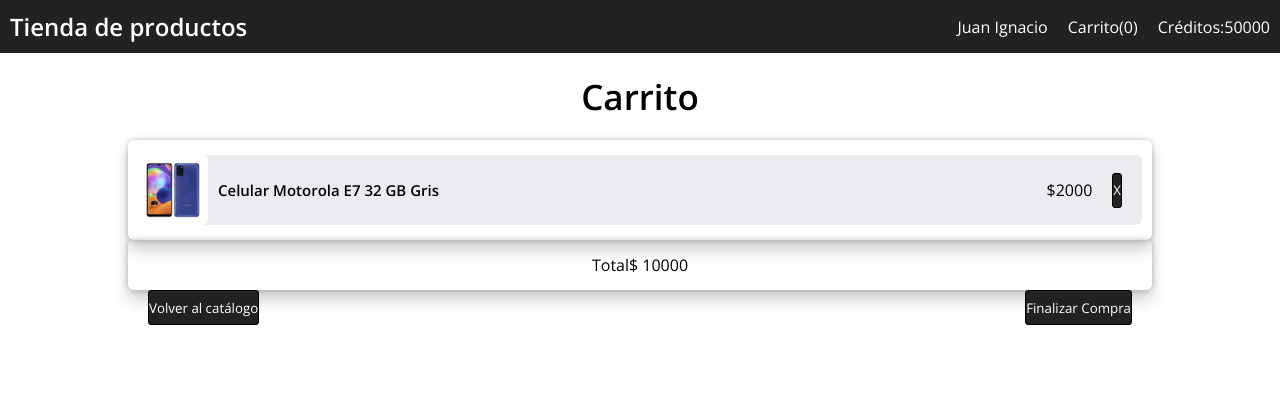
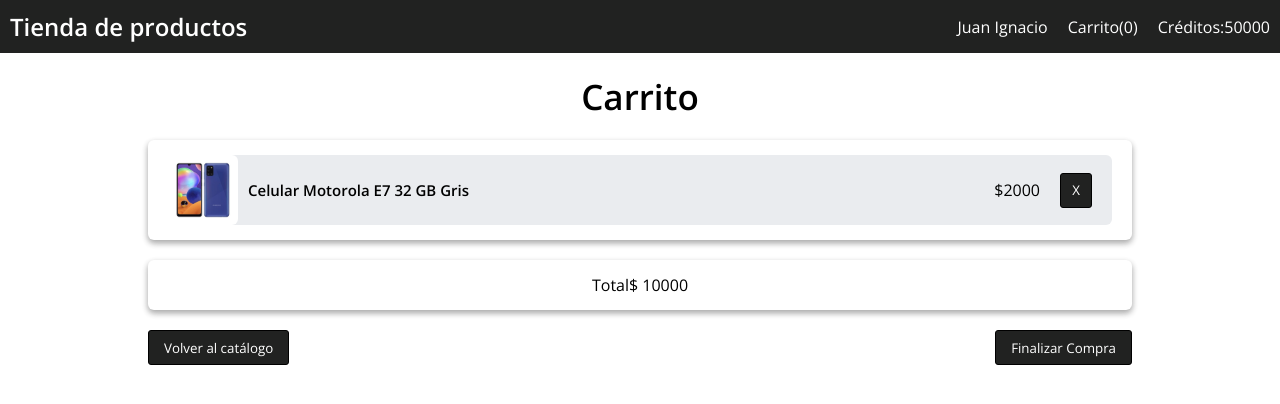
Before and after one commit to Getsuga743/enviopack-challenge-frontend, a React (Create React App) app: page /cart in a window 1280 px wide. Shown: the top 404 px of the page. Built offline with nearby package versions, Linux system fonts and the light colour scheme.

Commit message:
feat(ui / global): add changes in ui components and global components

```diff
--- a/src/components/ui/Box.js
+++ b/src/components/ui/Box.js
@@ -7,9 +7,12 @@
   align-items: ${(props) => props.alignItems || 'center'};
   padding: 1rem;
   height: ${(props) => props.height};
-  width: ${(props) => props.theme.sizes[props.width]};
-  box-shadow: 0 10px 15px rgba(0, 0, 0, 0.19), 0 0px 6px rgba(0, 0, 0, 0.23);
+  max-width: ${(props) => props.theme.sizes[props.width] || props.width};
+  width: 100%;
+  box-shadow: 0 3px 6px rgba(0, 0, 0, 0.16), 0 3px 6px rgba(0, 0, 0, 0.23);
   border-radius: 6px;
+  margin: ${(props) => props.m || 'auto'};
+  padding: ${(props) => props.p || 'auto'};
 `;
 
 export default Box;
--- a/src/components/ui/Button.js
+++ b/src/components/ui/Button.js
@@ -5,6 +5,7 @@
   lg: '20rem',
   md: '15rem',
   sm: '10rem',
+  tny: '2rem',
 };
 
 const Button = styled.button`
@@ -15,8 +16,12 @@
   color: ${(props) => props.theme.colors.background};
   cursor: pointer;
   transition: all 100ms;
+  padding: 1.5rem;
   :hover {
-    filter: brightness(1.5);
+    filter: brightness(1.4);
+  }
+  :active {
+    filter: brightness(1);
   }
 `;
 export default Button;
--- a/src/styles/globals.js
+++ b/src/styles/globals.js
@@ -35,14 +35,13 @@
         margin:0;
         padding:0;
     };
-    button,
-    button:focus,
-    button:active{
+    button{
+        display:flex;
+        justify-content:center;
+        align-items:center;
         border:1px solid black;
-        background:none;
-        outline:none;
-        padding:0;
-    };
+        text-align:center;
+    }
     button span{
         position: relative;
     };
```
